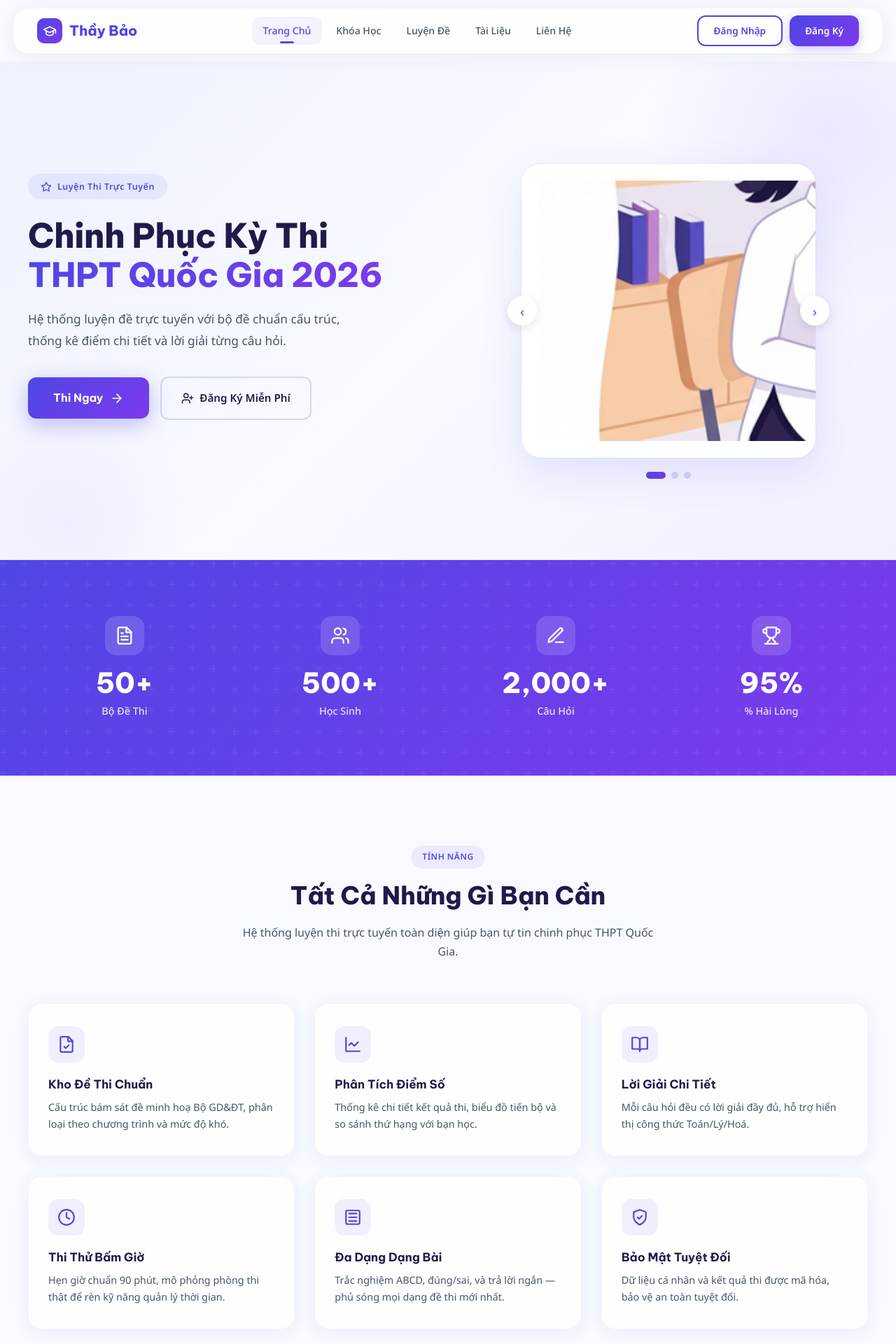
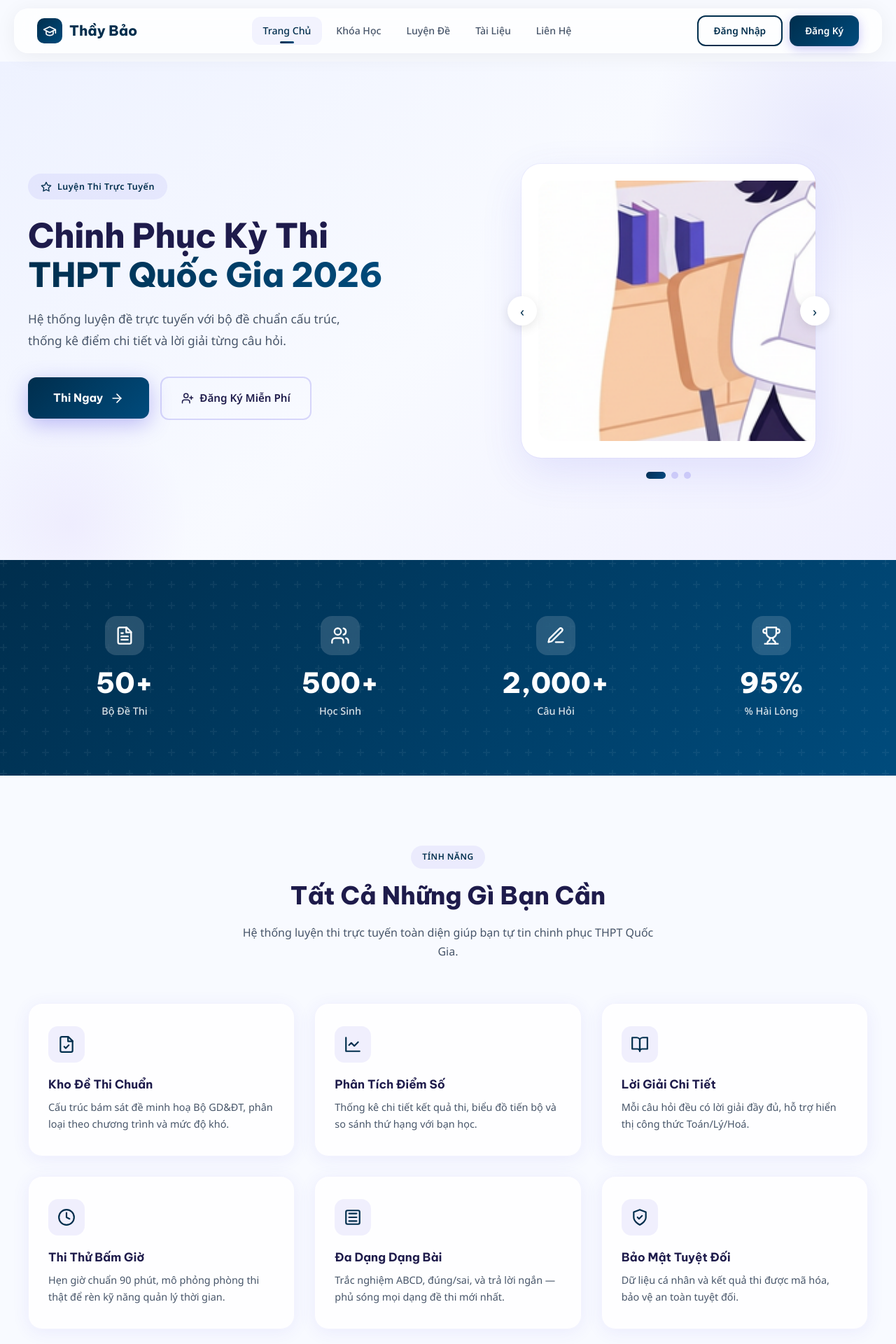
Before and after one commit to ttbaoo/ws-toan-thay-bao, a PHP site: page /index.html in a window 1280 px wide. Shown: the top 1920 px of the page at 70% size. Run offline with PHP 8.4, Linux system fonts and the light colour scheme.

Commit message:
feat: update primary color palette to a darker blue scheme

```diff
--- a/css/style.css
+++ b/css/style.css
@@ -10,11 +10,11 @@
 }
 
 :root {
-  --primary: #4F46E5;
-  --primary-light: #818CF8;
-  --primary-dark: #3730A3;
-  --primary-gradient: linear-gradient(135deg, #4F46E5, #7C3AED);
-  --primary-gradient-hover: linear-gradient(135deg, #4338CA, #6D28D9);
+  --primary: #002E4D;
+  --primary-light: #004B7C;
+  --primary-dark: #00192B;
+  --primary-gradient: linear-gradient(135deg, #002E4D, #004B7C);
+  --primary-gradient-hover: linear-gradient(135deg, #00192B, #00385C);
   --cta: #22C55E;
   --cta-dark: #16A34A;
   --bg-main: #F8FAFF;
```
